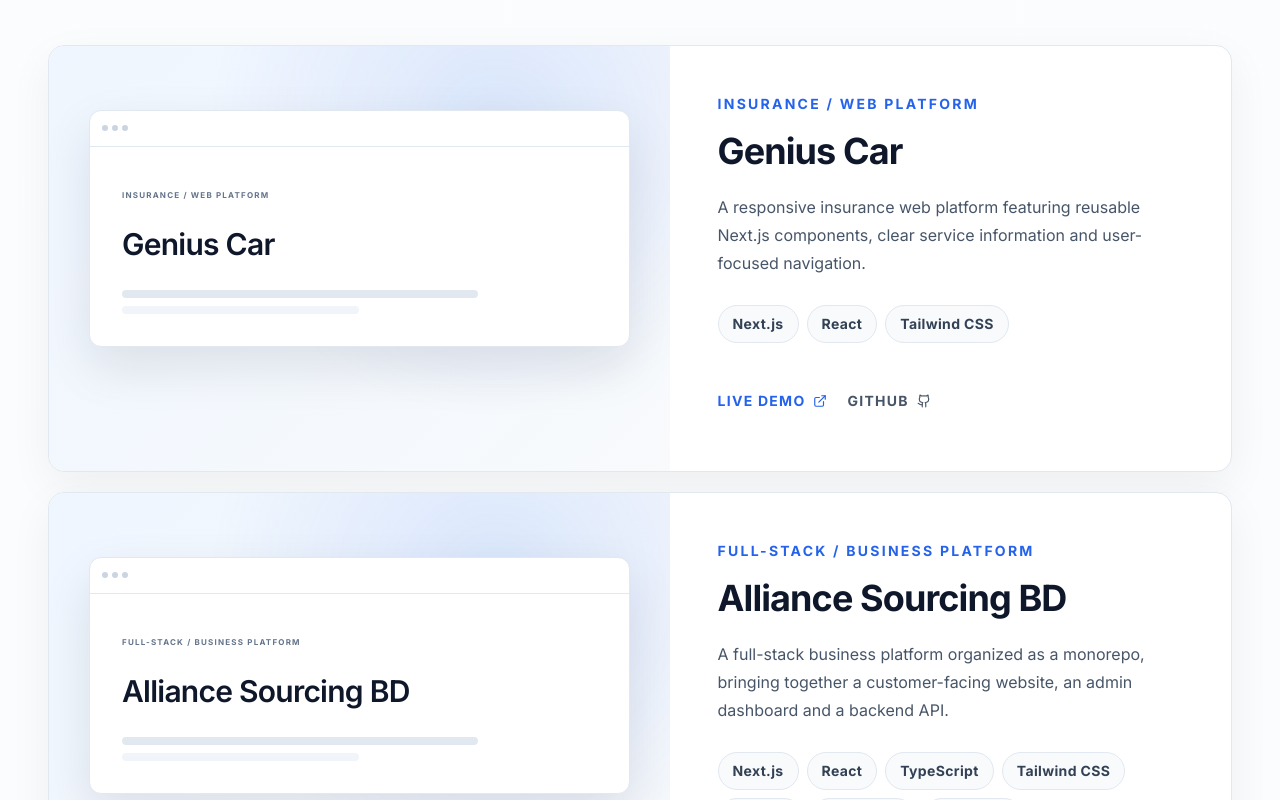
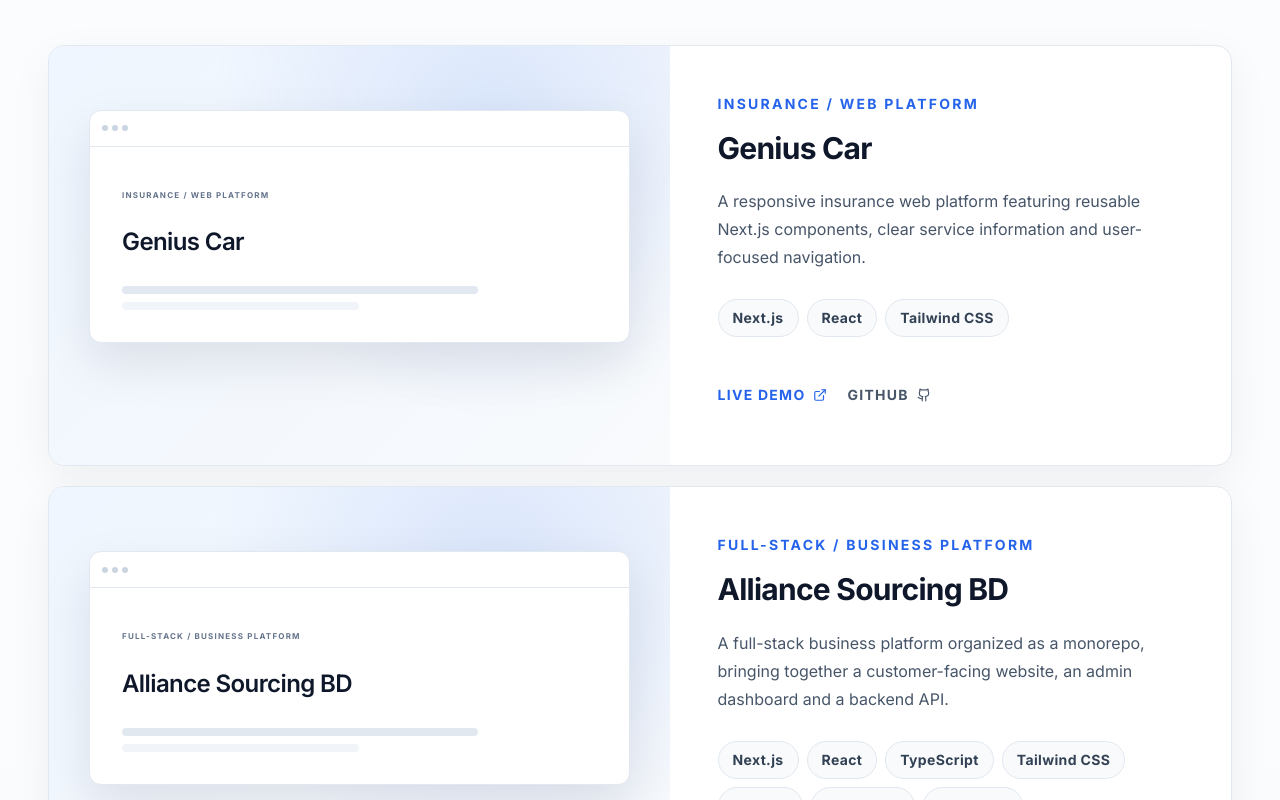
Before and after one commit to Mehedi1-SWE/portfolio, a Next.js app in the folder frontend/: page / in a window 1280 px wide. Shown: the part 4340-5140 px from the top of the page. Built offline with nearby package versions, Linux system fonts and the light colour scheme; no server answers.

Commit message:
Refine portfolio heading typography for readability

```diff
--- a/frontend/components/Projects.tsx
+++ b/frontend/components/Projects.tsx
@@ -39,7 +39,7 @@ export function Projects() {
                 <div className="flex h-9 items-center gap-1 border-b border-[#E2E8F0] px-3"><i className="block h-1.5 w-1.5 rounded-full bg-[#CBD5E1]" /><i className="block h-1.5 w-1.5 rounded-full bg-[#CBD5E1]" /><i className="block h-1.5 w-1.5 rounded-full bg-[#CBD5E1]" /></div>
                 <div className="p-4 sm:p-8">
                   <span className="text-[8px] font-bold uppercase tracking-[.15em] text-[#64748B]">{project.category}</span>
-                  <p className="mt-5 text-2xl font-semibold tracking-[-.025em] sm:text-3xl text-[#0F172A]">{project.title}</p>
+                  <p className="mt-5 text-xl font-semibold tracking-[-.025em] text-[#0F172A] sm:text-2xl">{project.title}</p>
                   <div className="mt-7 h-2 w-3/4 rounded-full bg-[#E2E8F0]" /><div className="mt-2 h-2 w-1/2 rounded-full bg-[#F1F5F9]" />
                 </div>
               </div>
@@ -47,7 +47,7 @@ export function Projects() {
 
             <div className="flex flex-col justify-center p-5 sm:p-8 md:p-12">
               <span className="text-sm font-bold uppercase tracking-[.16em] text-[#2563EB]">{project.category}</span>
-              <h3 className="mt-4 text-3xl font-bold leading-[1.2] tracking-[-.025em] text-[#0F172A] sm:text-4xl">{project.title}</h3>
+              <h3 className="mt-4 text-2xl font-bold leading-[1.25] tracking-[-.025em] text-[#0F172A] sm:text-3xl">{project.title}</h3>
               <p className="mt-5 text-[16px] leading-7 text-[#475569]">{project.description}</p>
               <div className="mt-7 flex flex-wrap gap-2">{project.stack.map((item) => <span key={item} className="inline-flex items-center rounded-full border border-[#E2E8F0] bg-[#F8FAFC] px-3.5 py-2 text-sm font-bold tracking-[.025em] text-[#334155] transition hover:-translate-y-0.5 hover:border-[#CBD5E1] hover:bg-white">{item}</span>)}</div>
               <div className="mt-9 flex flex-wrap gap-5">
```
